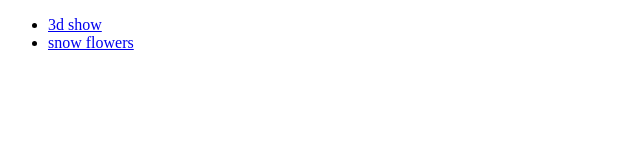
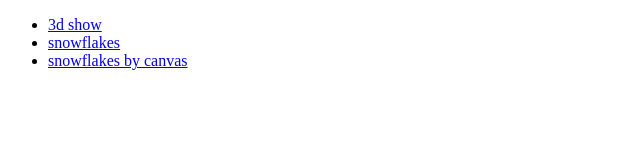
Before and after one commit to Hawkeyes0/web-demo, a website: page index.html in a window 1280 px wide. Shown: the whole page, without its empty margins (0-640 px from the left). Drawn offline with Linux system fonts and the light colour scheme.

Commit message:
update index

```diff
--- a/index.html
+++ b/index.html
@@ -9,7 +9,8 @@
 <body>
 	<ul>
 		<li><a href="show/index.htm">3d show</a></li>
-		<li><a href="snowflower/index.html">snow flowers</a></li>
+		<li><a href="snowflower/index.html">snowflakes</a></li>
+		<li><a href="canvasSnowflakes/index.htm">snowflakes by canvas</a></li>
 	</ul>
 </body>
 </html>
```
